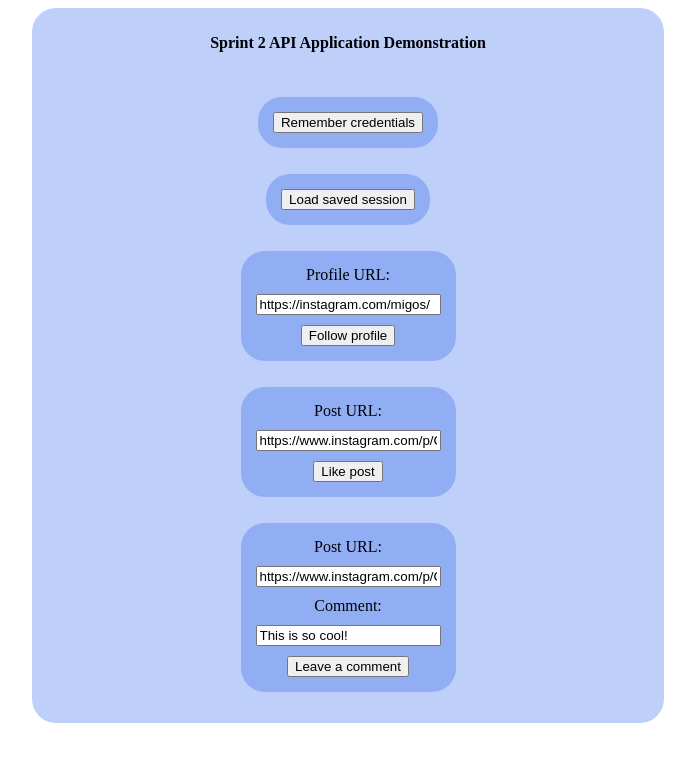
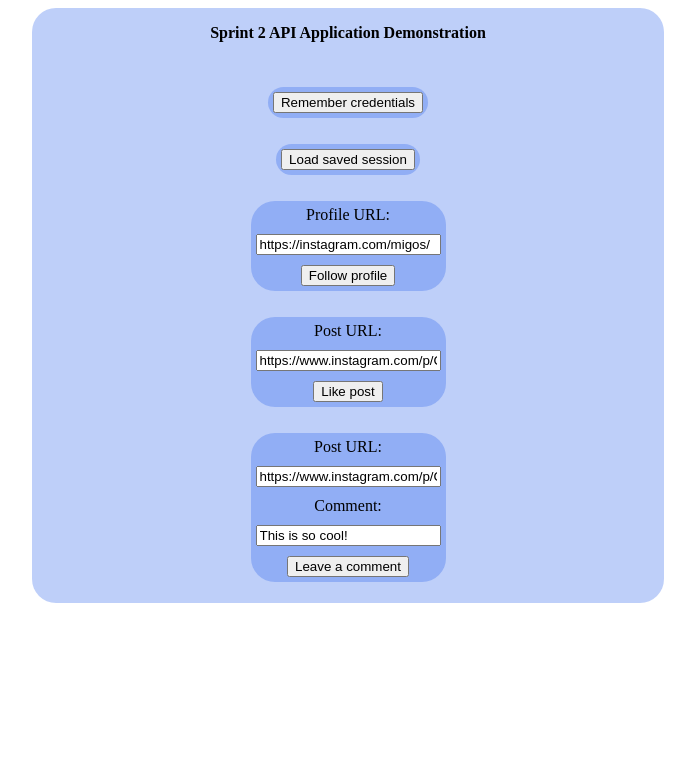
Before and after one commit to Instagram-Automation-Tool/backend, a Django app: page / in a window 1280 px wide. Shown: the top 762 px of the page, without its empty margins (292-987 px from the left). Run offline with Django 4.2, Linux system fonts and the light colour scheme.

Commit message:
Small fix

```diff
--- a/IgBotPrj/IgBotApp/WebDriverManager.py
+++ b/IgBotPrj/IgBotApp/WebDriverManager.py
@@ -84,7 +84,6 @@
         chrome_options.add_experimental_option("detach", True)
         driver = webdriver.Chrome(chrome_options=chrome_options)
         driver.get(link)
-
         WebdriverActions.LoadCookies(driver)
 
         webElement = WebdriverActions.WaitForElement(
--- a/IgBotPrj/IgBotApp/static/panel/style.css
+++ b/IgBotPrj/IgBotApp/static/panel/style.css
@@ -13,7 +13,7 @@
     display: flex;
     flex-flow: column;
     gap: 10px;
-    padding: 15px;
+    padding: 5px;
 }
 
 @media only screen and (max-width: 900px) {
--- a/IgBotPrj/IgBotApp/templates/panel/panel.html
+++ b/IgBotPrj/IgBotApp/templates/panel/panel.html
@@ -20,7 +20,7 @@
         </form>
         <form class="form-group" action="/follow" method="get">
             <label>Profile URL: </label>
-            <input id="username" type="text" name="username" value="https://instagram.com/migos/">
+            <input id="link" type="text" name="link" value="https://instagram.com/migos/">
             <input type="submit" value="Follow profile">
         </form>
 
```
